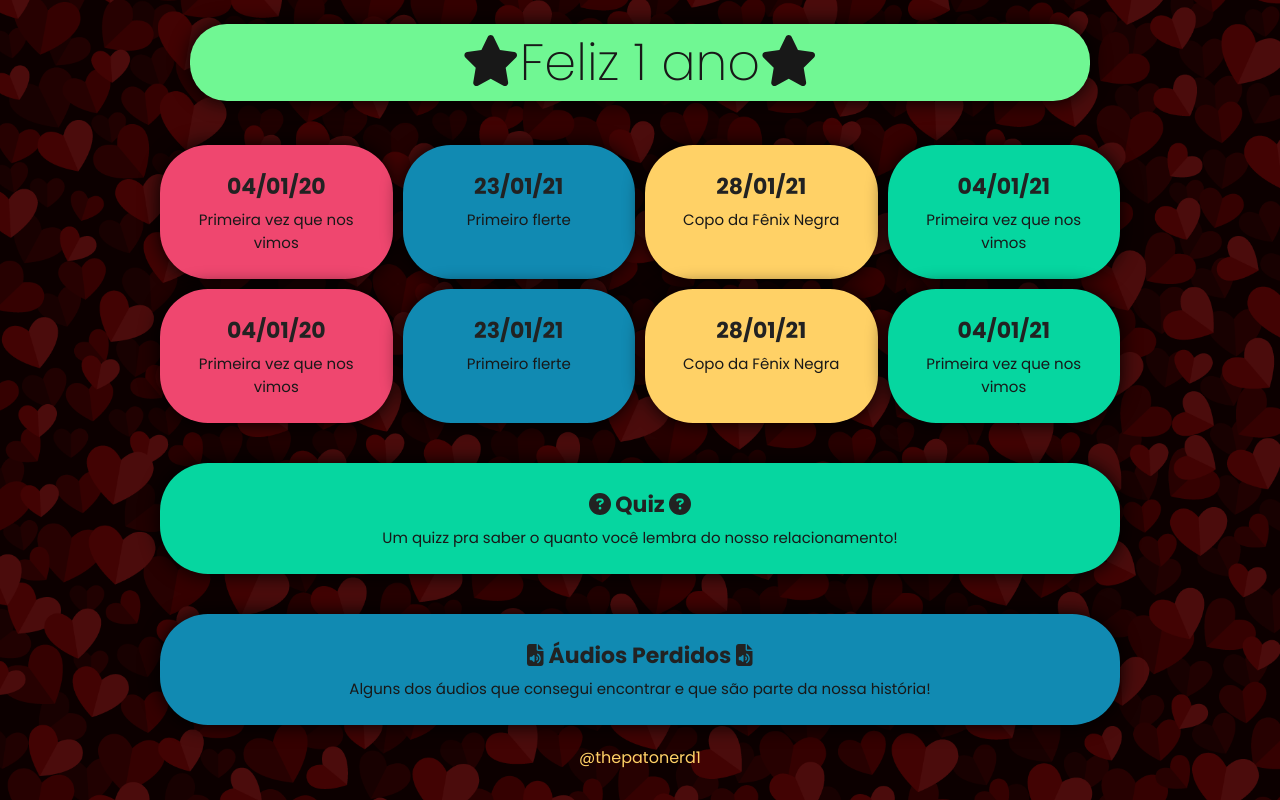
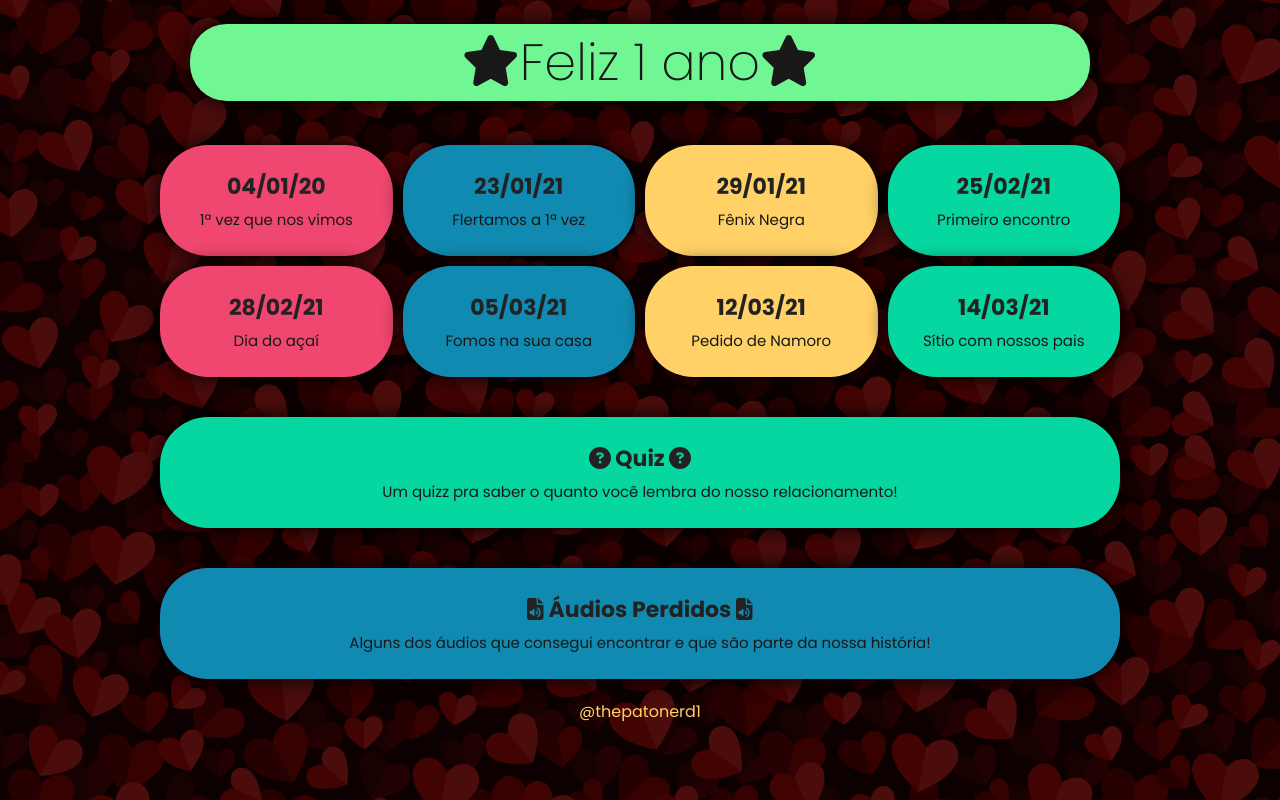
Before and after one commit to guilhermetamega/gift, a Next.js app: page / in a window 1280 px wide. Built offline with nearby package versions, Linux system fonts and the light colour scheme.

Commit message:
Adding 9 dates

```diff
--- a/src/components/PageTitle/index.tsx
+++ b/src/components/PageTitle/index.tsx
@@ -1,7 +1,11 @@
 import * as S from "./styles";
 
-const PageTitle = () => {
-  return <S.PageTitleWrapper>Se passou 1 ano...</S.PageTitleWrapper>;
+type TitleProps = {
+  title: string;
+};
+
+const PageTitle = ({ title }: TitleProps) => {
+  return <S.PageTitleWrapper>{title}</S.PageTitleWrapper>;
 };
 
 export default PageTitle;
--- a/src/components/Title/styles.ts
+++ b/src/components/Title/styles.ts
@@ -1,11 +1,12 @@
 import styled from "styled-components";
+import theme from "styles/theme";
 import { SectionWrapperProps } from ".";
 
 export type WrapperProps = Pick<SectionWrapperProps, "home" | "href">;
 
 export const TitleWrapper = styled.h1`
-  color: ${(props) => props.theme.colors.darkGray};
-  background-color: ${(props) => props.theme.colors.yellow};
+  color: ${theme.colors.darkGray};
+  background-color: ${theme.colors.yellow};
   font-weight: 200;
   font-size: 51px;
   text-align: center;
@@ -14,6 +15,8 @@ export const TitleWrapper = styled.h1`
   margin: 4px 30px;
   padding: 0px 10px;
   flex: 2;
+
+  min-width: 400px;
 `;
 export const SectionWrapper = styled.div<WrapperProps>`
   padding: 20px;
@@ -39,7 +42,7 @@ export const SectionWrapper = styled.div<WrapperProps>`
   }
 `;
 export const ImageWrapper = styled.img<WrapperProps>`
-  background-color: ${(props) => props.theme.colors.yellow};
+  background-color: ${theme.colors.yellow};
   border-radius: 3rem;
   margin-top: 6px;
   margin-left: 3px;
--- a/src/pages/extras/quiz.tsx
+++ b/src/pages/extras/quiz.tsx
@@ -8,7 +8,7 @@ import { FontAwesomeIcon } from "@fortawesome/react-fontawesome";
 export default function Quiz() {
   return (
     <>
-      <PageTitle />
+      <PageTitle title="Quiz" />
       <Title src="/home.png" href="/">
         <FontAwesomeIcon icon={faQuestionCircle} />
       </Title>
--- a/src/templates/Home/index.tsx
+++ b/src/templates/Home/index.tsx
@@ -15,44 +15,44 @@ import {
 export default function HomeTemplate() {
   return (
     <>
-      <PageTitle />
+      <PageTitle title="Se passou 1 ano..." />
       <Title home>
         <FontAwesomeIcon icon={faStar} />
         Feliz 1 ano
         <FontAwesomeIcon icon={faStar} />
       </Title>
       <CardGroup>
-        <Card color="red" href="/teste">
+        <Card color="red" href="04-01-20">
           <CardTitle>04/01/20</CardTitle>
-          <CardSubtitle>Primeira vez que nos vimos</CardSubtitle>
+          <CardSubtitle>1ª vez que nos vimos</CardSubtitle>
         </Card>
-        <Card color="blue">
+        <Card color="blue" href="23-01-21">
           <CardTitle>23/01/21</CardTitle>
-          <CardSubtitle>Primeiro flerte</CardSubtitle>
+          <CardSubtitle>Flertamos a 1ª vez</CardSubtitle>
         </Card>
-        <Card color="yellow">
-          <CardTitle>28/01/21</CardTitle>
-          <CardSubtitle>Copo da Fênix Negra</CardSubtitle>
+        <Card color="yellow" href="29-01-21">
+          <CardTitle>29/01/21</CardTitle>
+          <CardSubtitle>Fênix Negra</CardSubtitle>
         </Card>
-        <Card color="green">
-          <CardTitle>04/01/21</CardTitle>
-          <CardSubtitle>Primeira vez que nos vimos</CardSubtitle>
+        <Card color="green" href="25-02-21">
+          <CardTitle>25/02/21</CardTitle>
+          <CardSubtitle>Primeiro encontro</CardSubtitle>
         </Card>
-        <Card color="red">
-          <CardTitle>04/01/20</CardTitle>
-          <CardSubtitle>Primeira vez que nos vimos</CardSubtitle>
+        <Card color="red" href="28-02-21">
+          <CardTitle>28/02/21</CardTitle>
+          <CardSubtitle>Dia do açaí</CardSubtitle>
         </Card>
-        <Card color="blue">
-          <CardTitle>23/01/21</CardTitle>
-          <CardSubtitle>Primeiro flerte</CardSubtitle>
+        <Card color="blue" href="05-03-21">
+          <CardTitle>05/03/21</CardTitle>
+          <CardSubtitle>Fomos na sua casa</CardSubtitle>
         </Card>
-        <Card color="yellow">
-          <CardTitle>28/01/21</CardTitle>
-          <CardSubtitle>Copo da Fênix Negra</CardSubtitle>
+        <Card color="yellow" href="12-03-21">
+          <CardTitle>12/03/21</CardTitle>
+          <CardSubtitle>Pedido de Namoro</CardSubtitle>
         </Card>
-        <Card color="green">
-          <CardTitle>04/01/21</CardTitle>
-          <CardSubtitle>Primeira vez que nos vimos</CardSubtitle>
+        <Card color="green" href="14-03-21">
+          <CardTitle>14/03/21</CardTitle>
+          <CardSubtitle>Sítio com nossos pais</CardSubtitle>
         </Card>
       </CardGroup>
 
```
Also changed, not shown: src/templates/Pages/index.tsx (+6 -2 lines).
